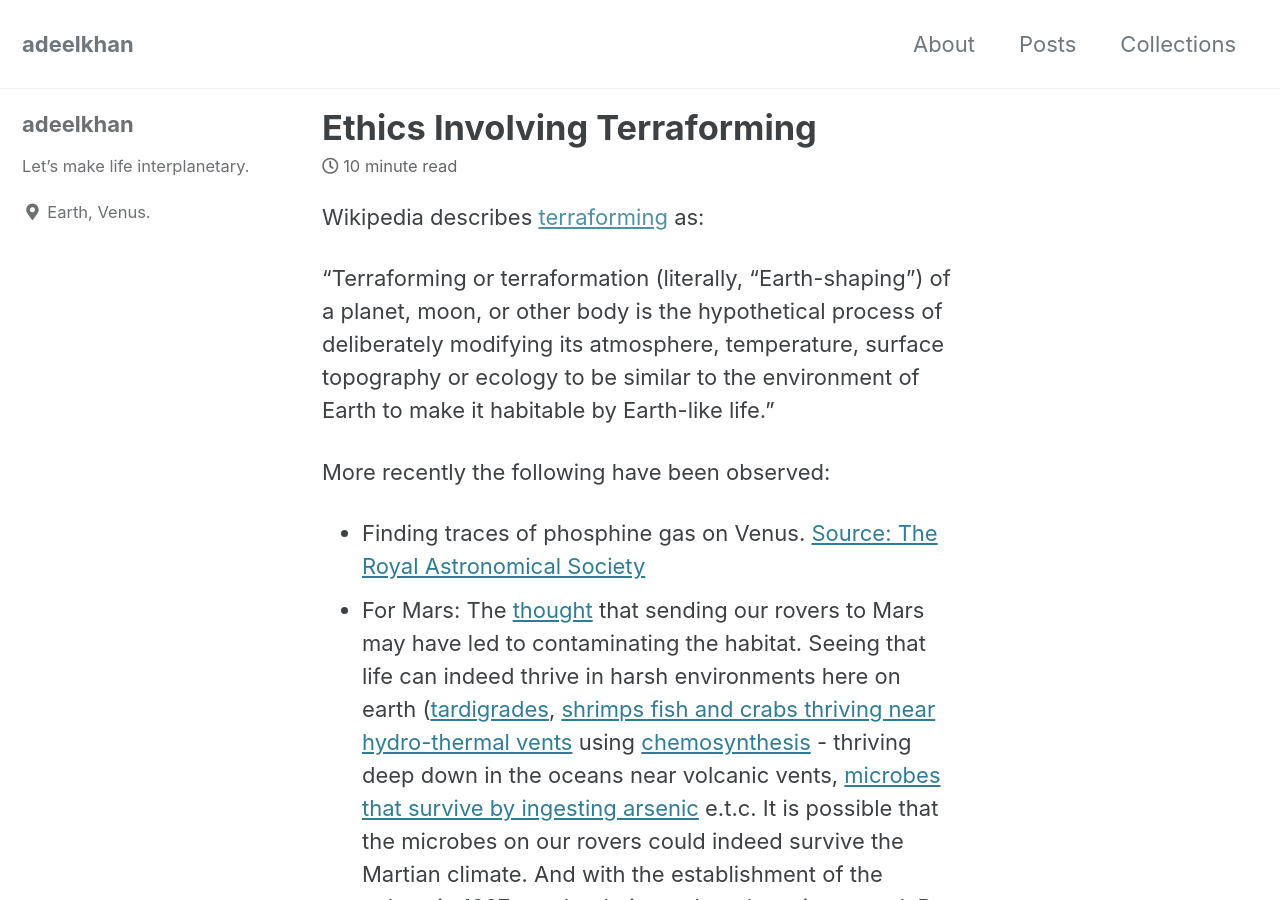
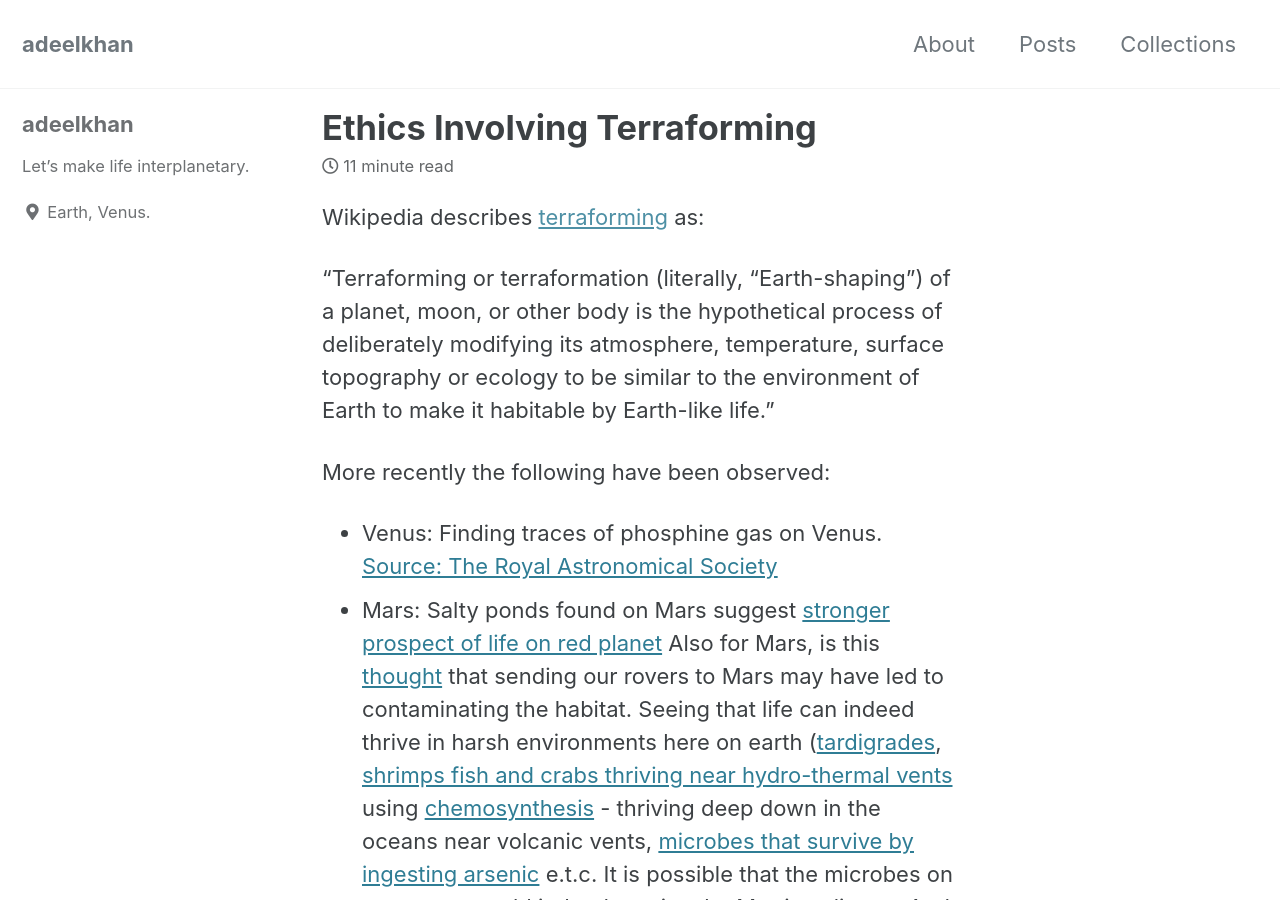
Before and after one commit to stellardreams/stellardreams.github.io, a Jekyll site: the page built from _posts/2020-09-30-Ethics-involving-Terraforming.md, in a window 1280 px wide and 900 px high. Built offline with Jekyll 4.4.1, drawn with Linux system fonts in a browser that asks for light colours; cached includes are drawn as plain includes.

Commit message:
Update 2020-09-30-Ethics-involving-Terraforming.md

```diff
--- a/_posts/2020-09-30-Ethics-involving-Terraforming.md
+++ b/_posts/2020-09-30-Ethics-involving-Terraforming.md
@@ -3,8 +3,9 @@ Wikipedia describes [terraforming]() as:
 "Terraforming or terraformation (literally, "Earth-shaping") of a planet, moon, or other body is the hypothetical process of deliberately modifying its atmosphere, temperature, surface topography or ecology to be similar to the environment of Earth to make it habitable by Earth-like life."
 
 More recently the following have been observed:
-* Finding traces of phosphine gas on Venus. [Source: The Royal Astronomical Society](https://stellardreams.github.io/Phosphine-on-Venus/)
-* For Mars: The [thought](https://www.nationalgeographic.com/news/2016/09/mars-journey-nasa-alien-life-protection-humans-planets-space) that sending our rovers to Mars may have led to contaminating the habitat. Seeing that life can indeed thrive in harsh environments here on earth ([tardigrades](https://en.wikipedia.org/wiki/Tardigrade#Survival_after_exposure_to_outer_space), [shrimps fish and crabs thriving near hydro-thermal vents](https://ocean.si.edu/ocean-life/invertebrates/hydrothermal-vent-creatures) using [chemosynthesis](https://en.wikipedia.org/wiki/Chemosynthesis#:~:text=In%20biochemistry%2C%20chemosynthesis%20is%20the,energy%2C%20rather%20than%20sunlight%2C%20as) - thriving deep down in the oceans near volcanic vents, [microbes that survive by ingesting arsenic](https://toxics.usgs.gov/highlights/arsenic_bugs.html) e.t.c. It is possible that the microbes on our rovers could indeed survive the Martian climate. And with the establishment of the colony in 1997, maybe their numbers have increased. But not on the scale which would warrant that earth based lifeform is interacting with lifeform that is native to Mars. Note, I am mostly referring to microbes. It doesn't seem like we have plants, trees and other more complicated multi-cellular organism on Mars. If we did, we would have found some trace of it by now.
+* Venus: Finding traces of phosphine gas on Venus. [Source: The Royal Astronomical Society](https://stellardreams.github.io/Phosphine-on-Venus/)
+* Mars: Salty ponds found on Mars suggest [stronger prospect of life on red planet](https://www.cbc.ca/news/technology/mars-salty-ponds-life-1.5742366)
+Also for Mars, is this [thought](https://www.nationalgeographic.com/news/2016/09/mars-journey-nasa-alien-life-protection-humans-planets-space) that sending our rovers to Mars may have led to contaminating the habitat. Seeing that life can indeed thrive in harsh environments here on earth ([tardigrades](https://en.wikipedia.org/wiki/Tardigrade#Survival_after_exposure_to_outer_space), [shrimps fish and crabs thriving near hydro-thermal vents](https://ocean.si.edu/ocean-life/invertebrates/hydrothermal-vent-creatures) using [chemosynthesis](https://en.wikipedia.org/wiki/Chemosynthesis#:~:text=In%20biochemistry%2C%20chemosynthesis%20is%20the,energy%2C%20rather%20than%20sunlight%2C%20as) - thriving deep down in the oceans near volcanic vents, [microbes that survive by ingesting arsenic](https://toxics.usgs.gov/highlights/arsenic_bugs.html) e.t.c. It is possible that the microbes on our rovers could indeed survive the Martian climate. And with the establishment of the colony in 1997, maybe their numbers have increased. But not on the scale which would warrant that earth based lifeform is interacting with lifeform that is native to Mars. Note, I am mostly referring to microbes. It doesn't seem like we have plants, trees and other more complicated multi-cellular organism on Mars. If we did, we would have found some trace of it by now.
 
 I think there are a couple of thoughts related to this topic:
 * The actual mechanisms that we leverage in order to develop and deploy equipment, that allows us to explore real-estate in our solar system.
```
